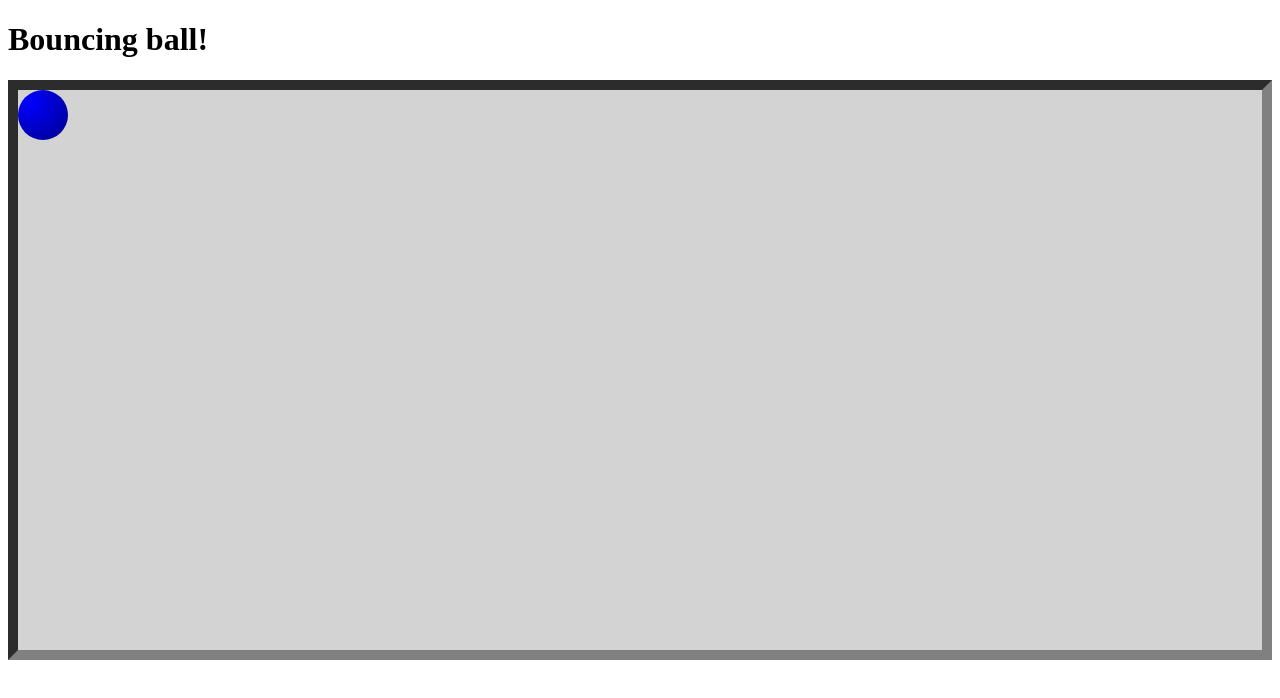
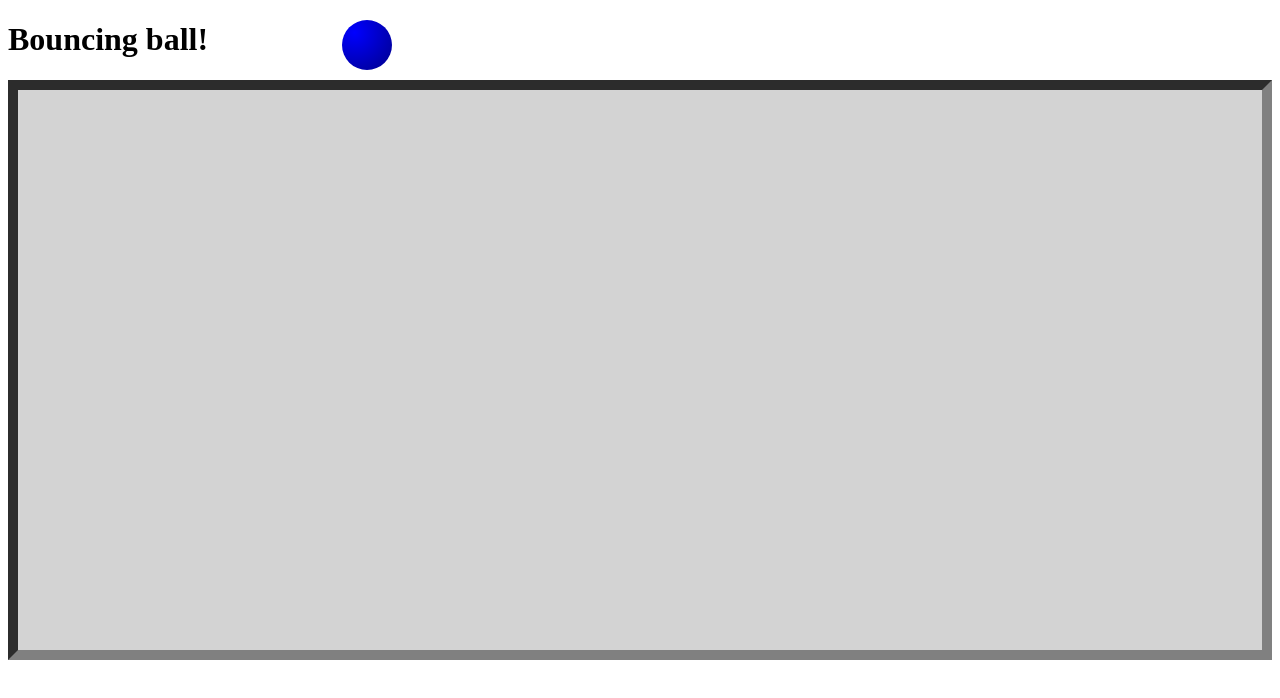
Before and after one commit to chiaraani/bouncing-ball, a website built with webpack: page index.html in a window 1280 px wide. Built offline with nearby package versions, Linux system fonts and the light colour scheme.

Commit message:
Ball appears at random position inside the container.

```diff
--- a/ball.js
+++ b/ball.js
@@ -1,9 +1,19 @@
+import {PxToNumber} from './px-to-number.js'
 import {container} from './container.js'
 
 export class Ball {
 	constructor() {
 		this.tag = document.createElement('div')
 		this.tag.classList.add('ball')
-		container.appendChild(this.tag)
+		container.tag.appendChild(this.tag)
+
+		this.x = Math.random() * container.width
+		this.y = Math.random() * container.height
 	}
+
+	set x(value) { this.tag.style.right = value + 'px' }
+	set y(value) { this.tag.style.top = value + 'px' }
+
+	get x() {	return PxToNumber( this.tag.style.right ) }
+	get y() {	return PxToNumber( this.tag.style.top ) }
 }
--- a/container.js
+++ b/container.js
@@ -1,3 +1,15 @@
-export const container = document.createElement('div')
-container.id = 'container'
-document.body.appendChild(container)
+import {PxToNumber} from './px-to-number.js'
+
+const containerTag = document.createElement('div')
+containerTag.id = 'container'
+	document.body.appendChild(containerTag)
+
+export const container = {
+	tag: containerTag,
+	get width() {
+	  return PxToNumber( getComputedStyle(this.tag).width )
+  },
+	get height() {
+	  return PxToNumber( getComputedStyle(this.tag).height )
+  }
+}
--- a/index.html
+++ b/index.html
@@ -16,6 +16,7 @@
 			background-image: radial-gradient(at 25% 25%, blue, darkblue);
 			height: 50px;
 			width: 50px;
+			position: absolute;
 		}
 	</style>
 </head>
--- /dev/null
+++ b/px-to-number.js
@@ -0,0 +1,3 @@
+export function PxToNumber(pixels) {
+	return Number( pixels.slice(0, -2) )
+}
```
Also changed, not shown: ball.test.js (+12 -0 lines), container.test.js (+16 -1 lines), px-to-number.test.js (added, +5 -0 lines).
